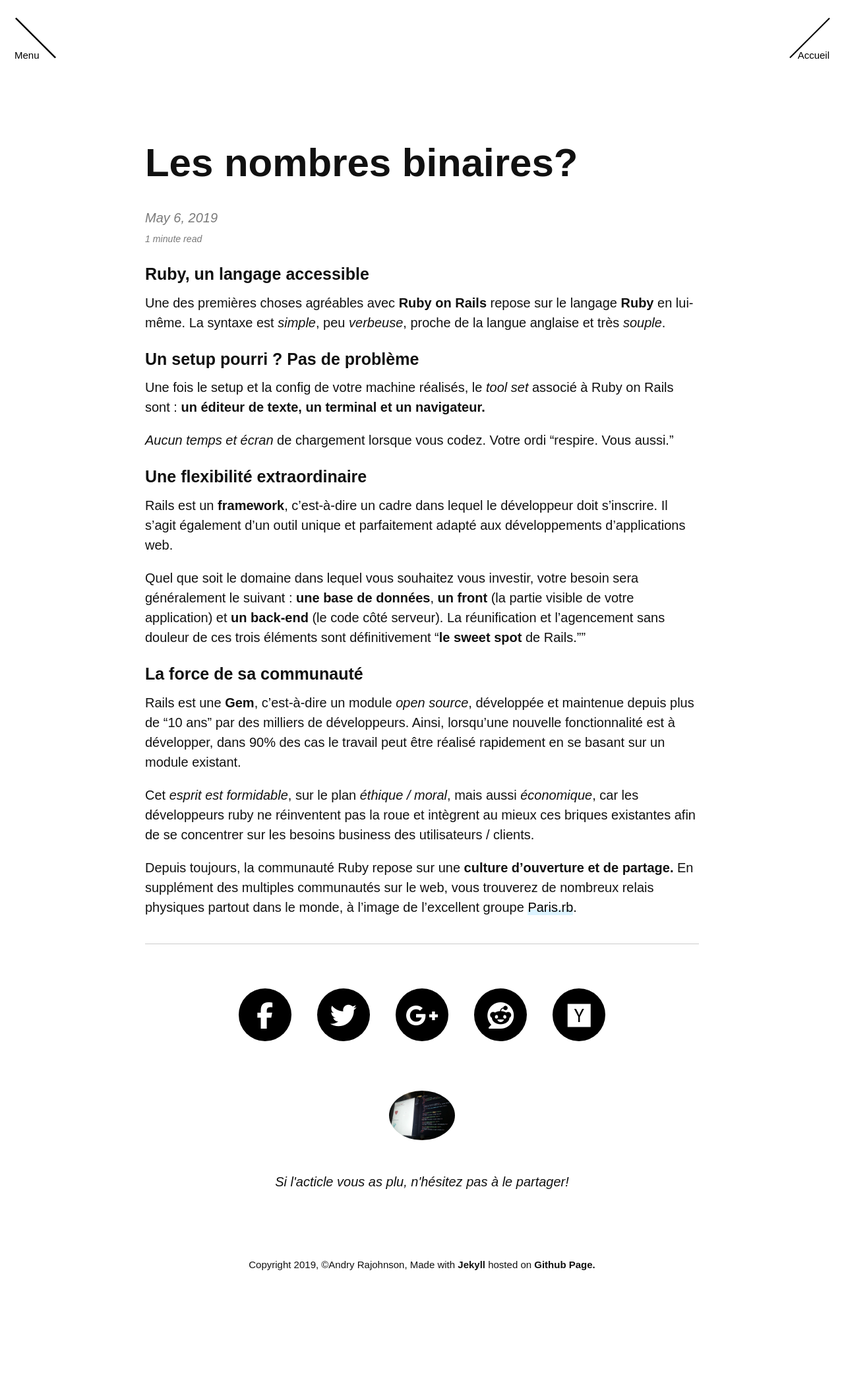
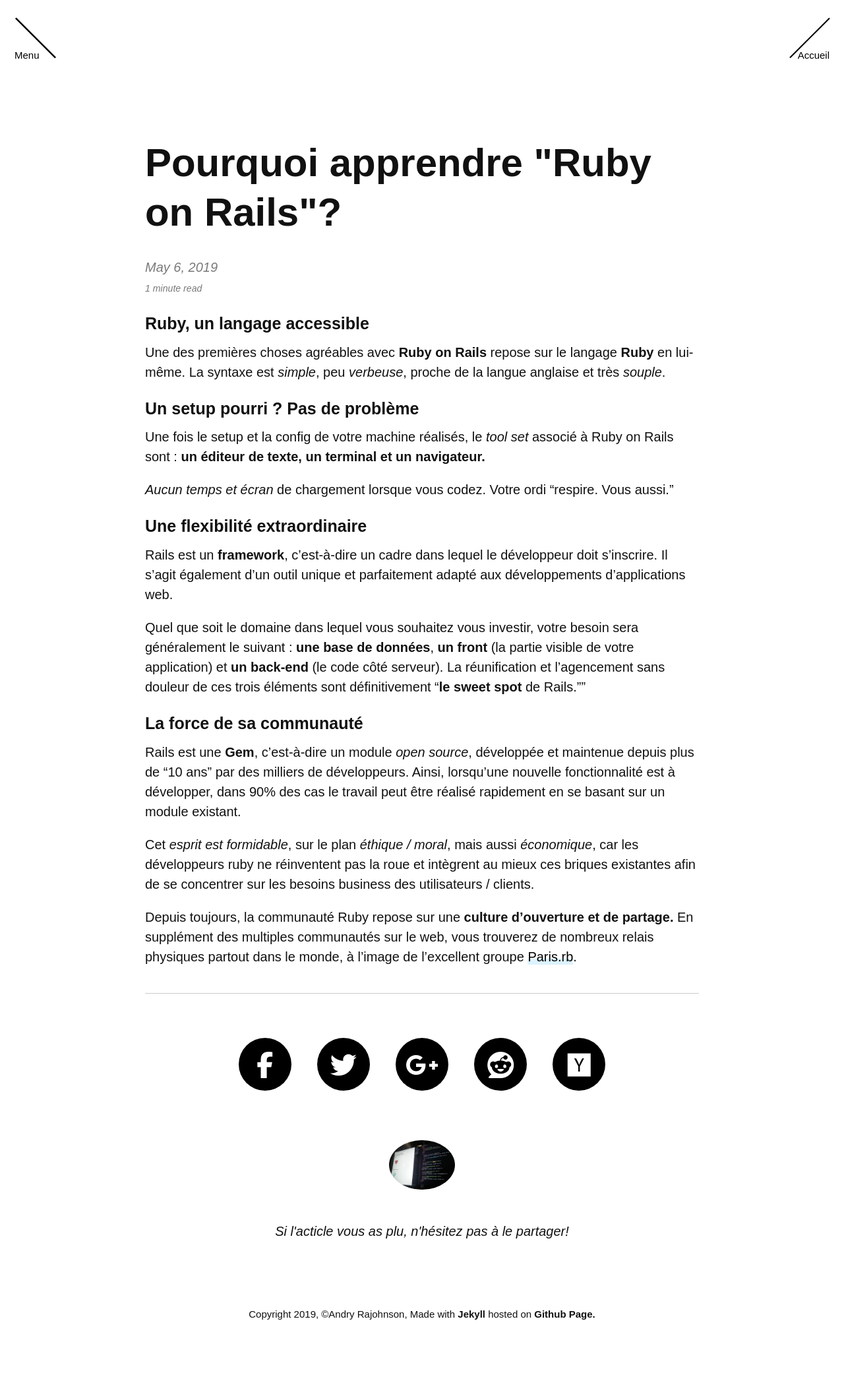
Before and after one commit to andryjohn/RJ-s-blog, a Jekyll site: the page built from _posts/2019-05-01-ruby-on-rails.md, in a window 1280 px wide. Shown: the whole page at 66% size. Built offline with Jekyll 4.4.1, drawn with Linux system fonts in a browser that asks for light colours; nearby versions of some CDN libraries; some web fonts are replaced; comment, search, counter and statistics services are not loaded; before the commit the page ends 2019 px from its top, so only the background shows below that.

Commit message:
highlight, post

```diff
--- a/_layouts/post.html
+++ b/_layouts/post.html
@@ -30,6 +30,9 @@
 p .reversefootnote:hover, p .reversefootnote:active, p .reversefootnote:focus {
   border-color: none;
   box-shadow: none;
+}
+.highlight {
+  background-color: black;
 }
 
 </style>
--- a/_posts/2019-05-01-ruby-on-rails.md
+++ b/_posts/2019-05-01-ruby-on-rails.md
@@ -1,6 +1,6 @@
 ---
 layout:     post
-title:      Les nombres binaires?
+title:      Pourquoi apprendre "Ruby on Rails"?
 date:       2019-05-06
 summary:    Notez que Ruby on Rails est un bon choix pour débuter la programmation, mais pas un choix exclusif.
 categories: Developper skills
```
Also changed, not shown: _posts/2019-05-01-Nombre-Binaire.md (deleted).
